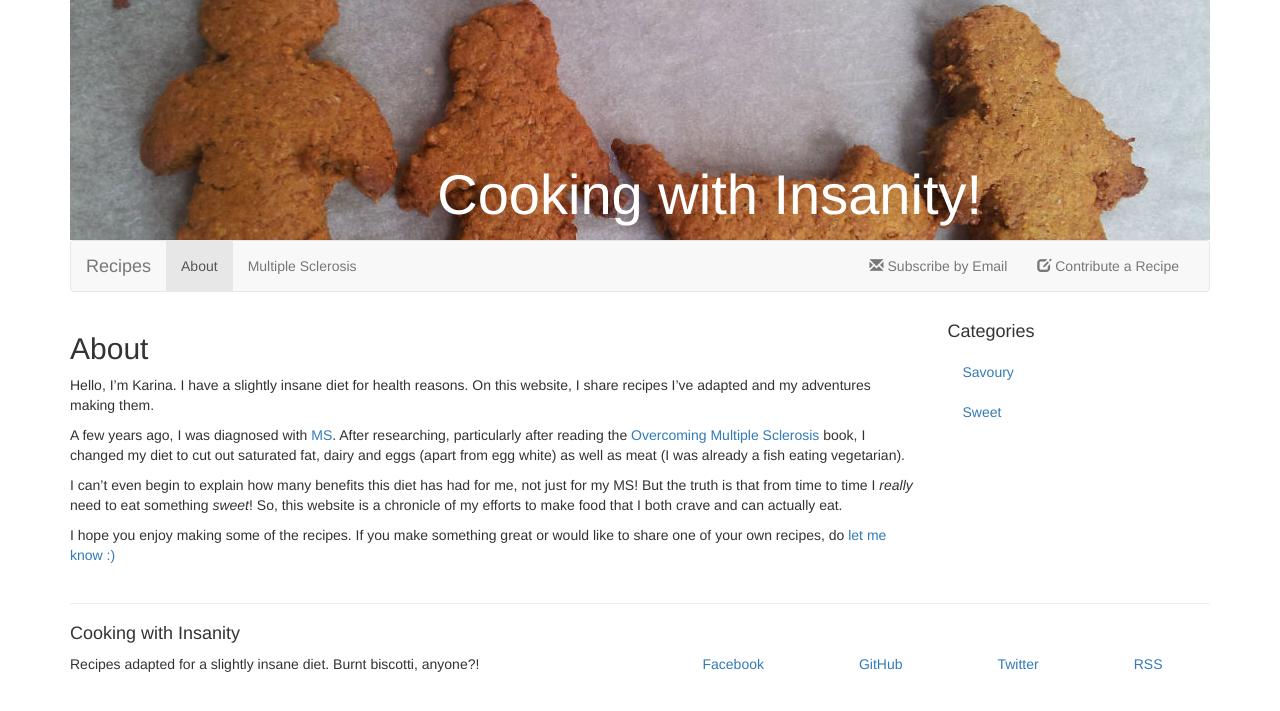
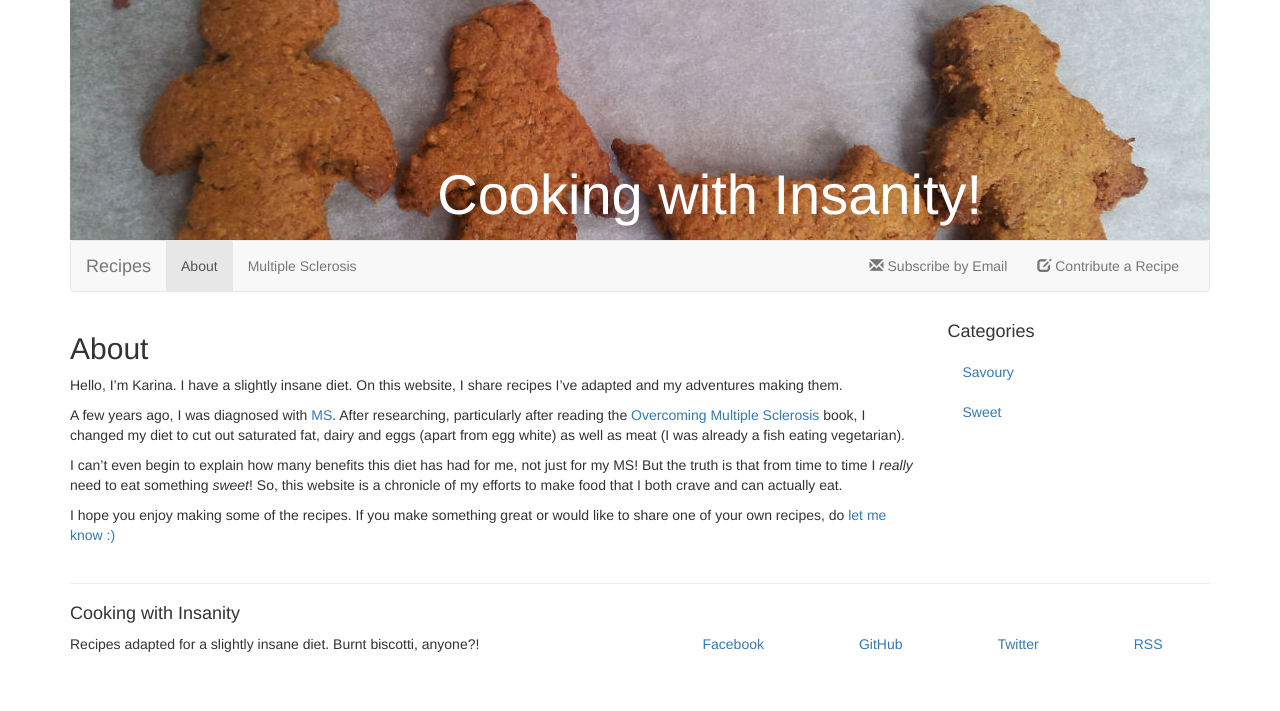
Before and after one commit to lajkika/cookinsanity, a Jekyll site: the page built from about.md, in a window 1280 px wide. Shown: the top 711 px of the page. Built offline with Jekyll 4.4.1, drawn with Linux system fonts in a browser that asks for light colours; nearby versions of some CDN libraries.

Commit message:
copy: lose "for health reasons".

```diff
--- a/about.md
+++ b/about.md
@@ -4,8 +4,8 @@ title: About
 permalink: /about/
 ---
 
-Hello, I'm Karina. I have a slightly insane diet for health reasons. On this
-website, I share recipes I've adapted and my adventures making them.
+Hello, I'm Karina. I have a slightly insane diet. On this website, I share
+recipes I've adapted and my adventures making them.
 
 A few years ago, I was diagnosed with [MS][]. After researching, particularly
 after reading the [Overcoming Multiple Sclerosis][] book, I changed my diet
--- a/index.html
+++ b/index.html
@@ -7,8 +7,8 @@ layout: default
 </header>
 
 <p>
-  Hello, I'm Karina. I have a slightly insane diet for health reasons. On this
-  website, I share recipes I've adapted and my adventures making them.
+  Hello, I'm Karina. I have a slightly insane diet. On this website, I share
+  recipes I've adapted and my adventures making them.
 </p>
 
 <br />
```
